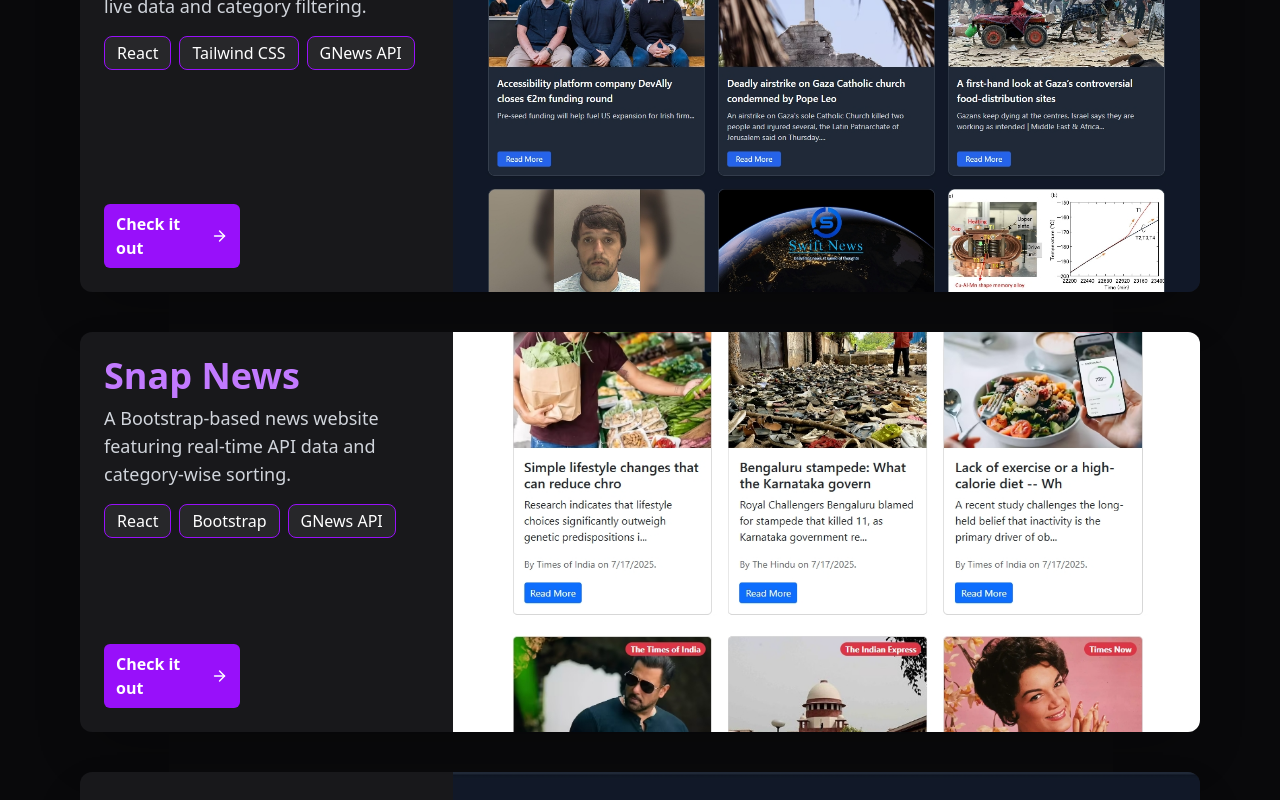
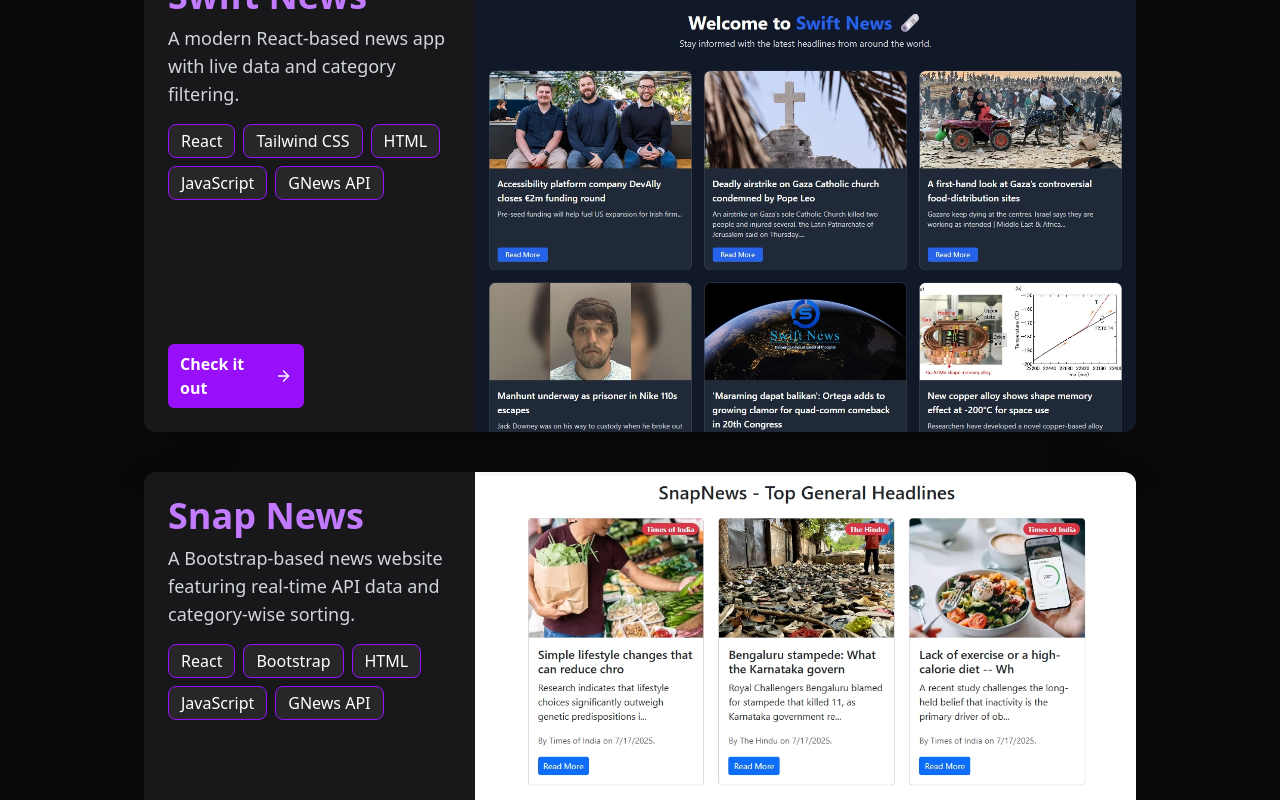
Before and after one commit to CoreTech7704/Portfoliosite, a React (Vite) app: page / in a window 1280 px wide. Shown: the part 1840-2640 px from the top of the page. Built offline with nearby package versions, Linux system fonts and the light colour scheme.

Commit message:
Project section completed

```diff
--- a/src/components/About.jsx
+++ b/src/components/About.jsx
@@ -1,7 +1,7 @@
 const About = () => {
   const skills = [
     "HTML", "CSS", "JavaScript", "SQL", "React", "Vite", "Tailwind CSS",
-    "Java", "C", "Node.js", "SEO", "C++", "Python", "Git", "GitHub", "Bootstrap"
+    "Java", "C", "Node.js", "SEO", "C++", "API", "Python", "Git", "GitHub", "Bootstrap"
   ];
 
   const softSkills = [
@@ -13,7 +13,7 @@
   return (
     <section
       id="about"
-      className="min-h-screen px-6 py-20 bg-zinc-950 text-white flex flex-col items-center"
+      className="min-h-screen px-6 py-15 bg-zinc-950 text-white flex flex-col items-center"
     >
       {/* Section Title with underline */}
       <div className="text-center mb-16">
--- a/src/components/Projects.jsx
+++ b/src/components/Projects.jsx
@@ -11,41 +11,41 @@
       id: 1,
       title: "Swift News",
       description: "A modern React-based news app with live data and category filtering.",
-      techStack: ["React", "Tailwind CSS", "GNews API"],
+      techStack: ["React", "Tailwind CSS", "HTML", "JavaScript", "GNews API"],
       url: "https://swiftnews.netlify.app/",
       image: SwiftNewsImage,
       goals:
-        "Swift News was developed to deliver real-time news updates with a clean UI. The goal was to build a responsive, accessible site using modern frontend tools like React, Tailwind CSS, and APIs.",
+        "A dynamic and responsive news application built with React and Tailwind CSS. It fetches real-time headlines from GNews API and allows users to filter news by category with smooth transitions and a clean dark UI.",
     },
     {
       id: 2,
       title: "Snap News",
       description: "A Bootstrap-based news website featuring real-time API data and category-wise sorting.",
-      techStack: ["React", "Bootstrap", "GNews API"],
+      techStack: ["React", "Bootstrap", "HTML", "JavaScript", "GNews API"],
       url: "https://snapnews-bootstrap.netlify.app/",
       image: SnapNewsImage,
       goals:
-        "Snap News was my first full React project, focused on handling API calls, state management and building category filters with Bootstrap.",
+        "A lightweight news platform developed using React and Bootstrap. It integrates GNews API to fetch real-time news updates and features category-based filtering, laying the foundation for understanding API handling and responsive design.",
     },
     {
       id: 3,
       title: "TextUtils",
       description: "A simple React-based text editor with light/dark mode and text manipulation tools.",
-      techStack: ["React", "Bootstrap"],
+      techStack: ["React", "HTML", "JavaScript", "Tailwind CSS"],
       url: "https://textutils-fast.netlify.app/",
       image: TextUtilsImage,
       goals:
-        "TextUtils was built to explore text-based transformations like uppercase, lowercase, clear, copy, and count analysis.",
+        "A powerful text utility tool built with React for performing transformations like case conversion, word/character count, and copy/clear functions. Includes a toggleable light/dark mode and responsive design using Tailwind CSS.",
     },
     {
       id: 4,
       title: "DES Algorithm Visualizer",
-      description: "A pure HTML/CSS/JS project that visually explains the DES encryption algorithm.",
-      techStack: ["HTML", "CSS", "JavaScript"],
+      description: "A pure C language project that explains the DES encryption algorithm.",
+      techStack: ["C"],
       url: "https://coretech7704.github.io/DES-Algorithm/",
       image: DESImage,
       goals:
-        "The goal of this project was to understand the Data Encryption Standard and build a working simulation of the key expansion, permutation, and encryption process.",
+        "A C-based simulation of the Data Encryption Standard (DES) algorithm, showcasing key scheduling, permutation tables, and block-level encryption steps ideal for understanding low-level cryptographic logic and bitwise operations.",
     },
     {
       id: 5,
@@ -55,12 +55,12 @@
       url: "#",
       image: PariAgencyImage,
       goals:
-        "The project was developed for a local travel agency with a custom design and layout. It improved my layout, form handling, and responsive web design skills.",
+        "A fully responsive static website created for a real-world travel agency client. Features a custom UI, multi-section layout, and working contact form developed using only HTML, CSS, and vanilla JavaScript.",
     },
   ];
 
   return (
-    <>
+    <div id="projects" className="py-15">
       {/* Section Title */}
       <div className="text-center mb-16">
         <h2 className="text-5xl font-bold mb-4">Projects</h2>
@@ -68,7 +68,7 @@
       </div>
 
       {/* Project List */}
-      <div className="flex flex-col gap-10 px-4 lg:px-20">
+      <div className="max-w-6xl mx-auto flex flex-col gap-10 px-4 lg:px-20">
         {projects.map((project) => (
           <div
             key={project.id}
@@ -104,22 +104,22 @@
               </div>
 
               {/* Right - Image & Overlay */}
-              <div className="relative w-full h-100 lg:w-2/3 group">
+              <div className="relative w-full h-120 lg:w-2/3 group">
                 <img
                   src={project.image}
                   alt={`${project.title} Screenshot`}
                   className="w-full h-full object-cover transition duration-500 group-hover:blur-sm"
                 />
                 <div className="absolute inset-0 bg-black/60 opacity-0 group-hover:opacity-100 transition-opacity duration-500 p-6 flex flex-col justify-center">
-                  <h4 className="text-xl font-semibold text-purple-300 mb-2">Description & Goals</h4>
-                  <p className="text-gray-300 text-sm leading-relaxed">{project.goals}</p>
+                  <h4 className="text-3xl font-semibold text-purple-300 mb-2">Description & Goals</h4>
+                  <p className="text-gray-300 text-lg leading-relaxed">{project.goals}</p>
                 </div>
               </div>
             </div>
           </div>
         ))}
       </div>
-    </>
+    </div>
   );
 };
 
```
